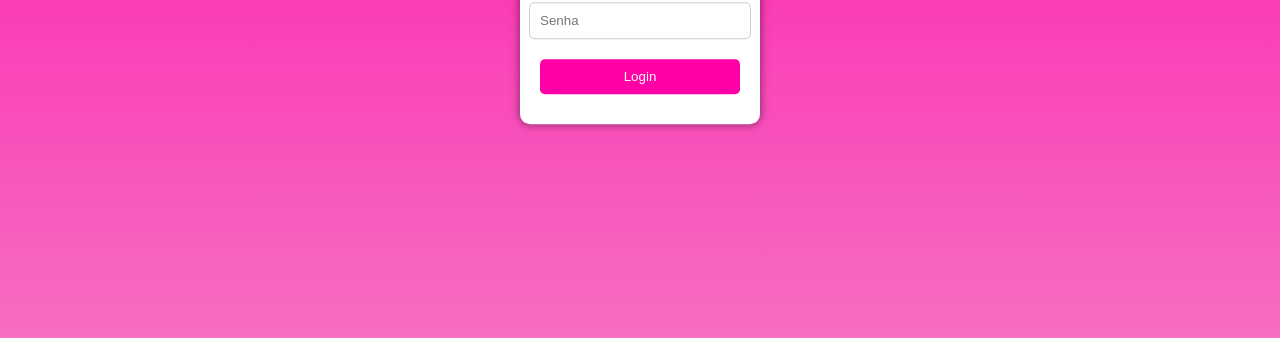
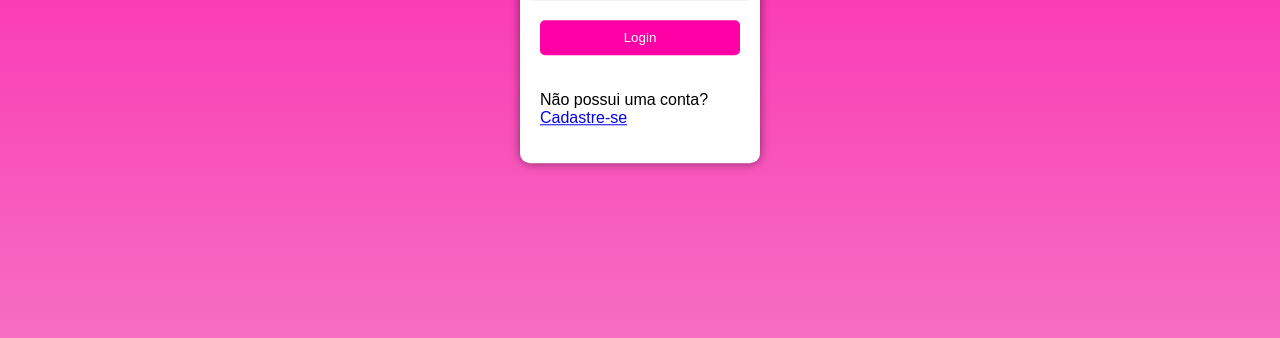
Before and after one commit to bielzera01/Sereno, a website: page www/login.html in a window 1280 px wide. Shown: the part 418-756 px from the top of the page. Drawn offline with Linux system fonts and the light colour scheme.

Commit message:
Update login.html
voltar ao cadastro (LOGIN)

```diff
--- a/www/login.html
+++ b/www/login.html
@@ -13,6 +13,7 @@
             <input type="text" name="username" placeholder="Usuário">
             <input type="password" name="password" placeholder="Senha">
             <button type="submit">Login</button>
+            <p class="login">Não possui uma conta? <a href="cadastro.html" class="login-link">Cadastre-se</a></p>
         </form>
     </div>
 
```
